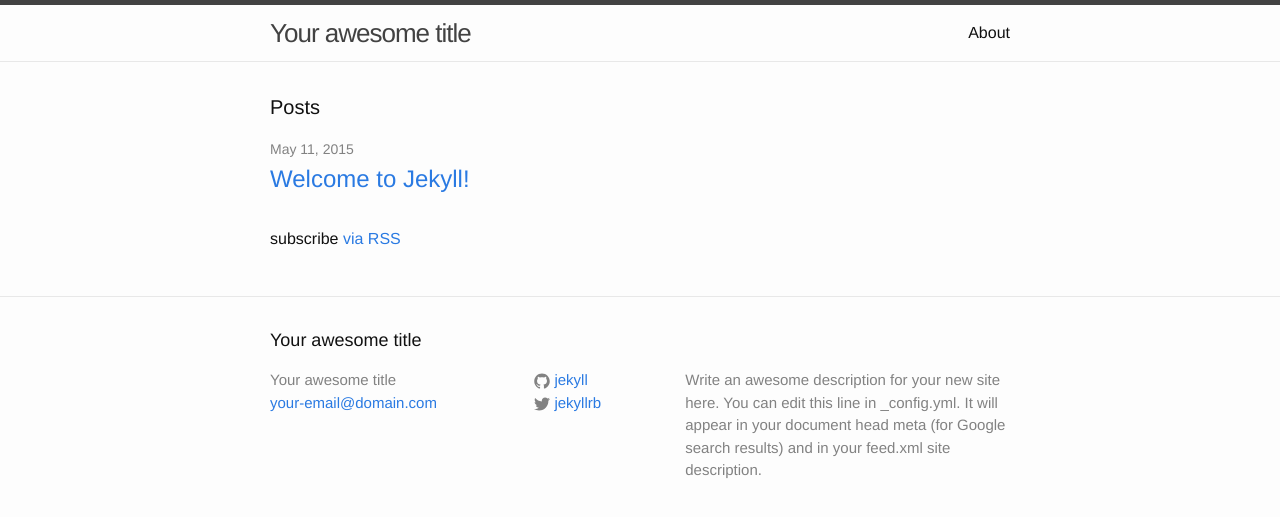
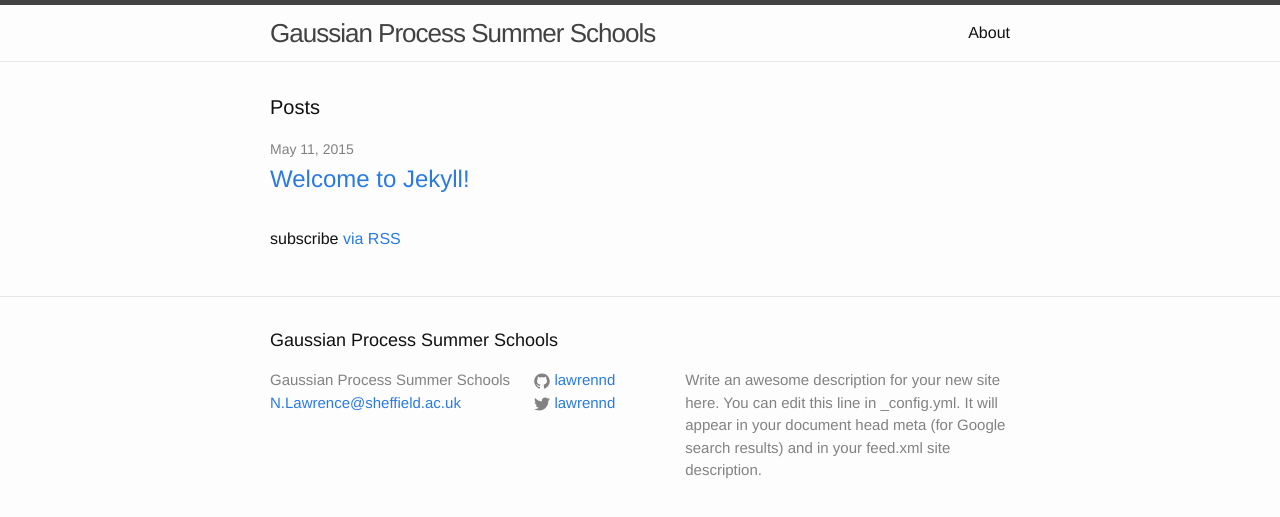
Before and after one commit to gpschool/gpschool.github.io, a Jekyll site: the page built from index.html, in a window 1280 px wide. Shown: the top 517 px of the page. Built offline with Jekyll 4.4.1, drawn with Linux system fonts in a browser that asks for light colours.

Commit message:
Update Config

```diff
--- a/_config.yml
+++ b/_config.yml
@@ -1,14 +1,14 @@
 # Site settings
-title: Your awesome title
-email: your-email@domain.com
+title: Gaussian Process Summer Schools
+email: N.Lawrence@sheffield.ac.uk
 description: > # this means to ignore newlines until "baseurl:"
   Write an awesome description for your new site here. You can edit this
   line in _config.yml. It will appear in your document head meta (for
   Google search results) and in your feed.xml site description.
 baseurl: "" # the subpath of your site, e.g. /blog/
-url: "http://yourdomain.com" # the base hostname & protocol for your site
-twitter_username: jekyllrb
-github_username:  jekyll
+url: "http://gpss.cc" # the base hostname & protocol for your site
+twitter_username: lawrennd
+github_username:  lawrennd
 
 # Build settings
 markdown: kramdown
```
